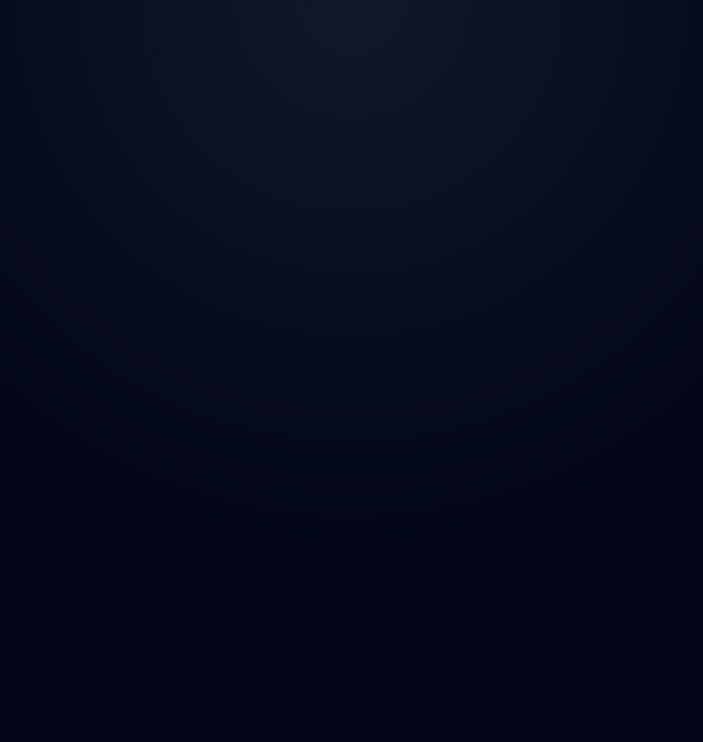
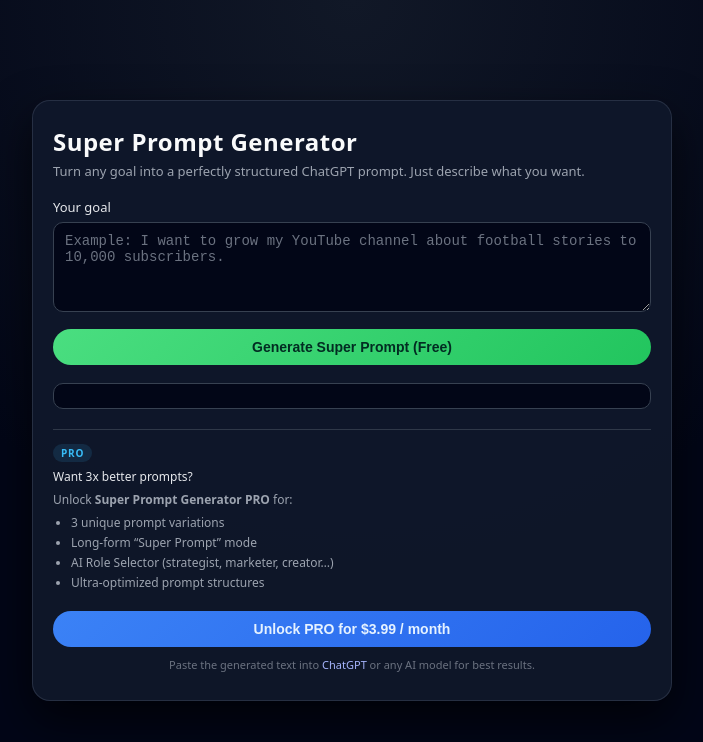
Before and after one commit to djayaz/super-prompt-generator, a plain HTML site: page index.html in a window 1280 px wide. Shown: the whole page, without its empty margins (288-991 px from the left). Drawn offline with Linux system fonts and the light colour scheme.

Commit message:
Update index.html

```diff
--- a/index.html
+++ b/index.html
@@ -54,3 +54,175 @@
       border-radius: 10px;
       border: 1px solid #374151;
       background: #020617;
+      color: #f9fafb;
+      font-size: 14px;
+      outline: none;
+    }
+    textarea::placeholder {
+      color: #6b7280;
+    }
+    textarea:focus {
+      border-color: #4ade80;
+      box-shadow: 0 0 0 1px rgba(74, 222, 128, 0.4);
+    }
+    button {
+      width: 100%;
+      padding: 10px 14px;
+      border-radius: 999px;
+      border: none;
+      cursor: pointer;
+      font-size: 14px;
+      font-weight: 600;
+      margin-top: 12px;
+    }
+    .btn-main {
+      background: linear-gradient(135deg, #4ade80, #22c55e);
+      color: #022c22;
+    }
+    .btn-main:hover {
+      filter: brightness(1.05);
+    }
+    .btn-pro {
+      background: linear-gradient(135deg, #3b82f6, #2563eb);
+      color: #e5f2ff;
+    }
+    .btn-pro:hover {
+      filter: brightness(1.07);
+    }
+    .output {
+      margin-top: 18px;
+      padding: 12px 11px;
+      border-radius: 10px;
+      background: #020617;
+      border: 1px solid #374151;
+      font-size: 13px;
+      white-space: pre-wrap;
+      max-height: 260px;
+      overflow-y: auto;
+    }
+    .footer {
+      margin-top: 10px;
+      font-size: 11px;
+      color: #6b7280;
+      text-align: center;
+    }
+    .footer span {
+      color: #a5b4fc;
+      font-weight: 500;
+    }
+    .pro-section {
+      margin-top: 20px;
+      padding-top: 14px;
+      border-top: 1px solid rgba(55, 65, 81, 0.8);
+      font-size: 12px;
+      color: #9ca3af;
+    }
+    .pro-badge {
+      display: inline-block;
+      padding: 2px 8px;
+      border-radius: 999px;
+      background: rgba(56, 189, 248, 0.12);
+      color: #38bdf8;
+      font-size: 10px;
+      font-weight: 600;
+      text-transform: uppercase;
+      letter-spacing: 0.08em;
+      margin-bottom: 6px;
+    }
+    ul {
+      padding-left: 18px;
+      margin: 6px 0 8px;
+    }
+    ul li {
+      margin-bottom: 3px;
+    }
+  </style>
+</head>
+<body>
+  <div class="card">
+    <h1>Super Prompt Generator</h1>
+    <div class="subtitle">
+      Turn any goal into a perfectly structured ChatGPT prompt. Just describe
+      what you want.
+    </div>
+
+    <label for="goal">Your goal</label>
+    <textarea
+      id="goal"
+      placeholder="Example: I want to grow my YouTube channel about football stories to 10,000 subscribers."
+    ></textarea>
+
+    <button class="btn-main" onclick="generatePrompt()">
+      Generate Super Prompt (Free)
+    </button>
+
+    <div id="result" class="output"></div>
+
+    <div class="pro-section">
+      <div class="pro-badge">PRO</div>
+      <div style="margin-bottom: 6px; font-weight: 500; color: #e5e7eb;">
+        Want 3x better prompts?
+      </div>
+      <p style="margin: 0 0 6px;">
+        Unlock <strong>Super Prompt Generator PRO</strong> for:
+      </p>
+      <ul>
+        <li>3 unique prompt variations</li>
+        <li>Long-form “Super Prompt” mode</li>
+        <li>AI Role Selector (strategist, marketer, creator…)</li>
+        <li>Ultra-optimized prompt structures</li>
+      </ul>
+      <button
+        class="btn-pro"
+        onclick="window.location.href='https://abdllhak.gumroad.com/l/nubbpz';"
+      >
+        Unlock PRO for $3.99 / month
+      </button>
+    </div>
+
+    <div class="footer">
+      Paste the generated text into <span>ChatGPT</span> or any AI model for
+      best results.
+    </div>
+  </div>
+
+  <script>
+    function generatePrompt() {
+      const goal = document.getElementById("goal").value.trim();
+      const result = document.getElementById("result");
+
+      if (!goal) {
+        result.textContent = "Please type your goal first.";
+        return;
+      }
+
+      const prompt = `You are an elite AI assistant specialized in strategy, planning and execution.
+
+Your mission: help the user achieve the following goal:
+"${goal}"
+
+Follow this process step-by-step before answering:
+
+1) Clarify & reframe the goal in your own words.
+2) Break the goal into clear, logical phases.
+3) In each phase, list specific, actionable steps.
+4) Highlight the 20% of actions that will create 80% of the results.
+5) Warn the user about common mistakes and how to avoid them.
+6) Give 3 alternative strategies based on different risk levels (low, medium, aggressive).
+7) Finish with a short, prioritized action checklist for the next 7 days.
+
+Response format:
+
+[1] Summary of the goal
+[2] Strategy phases
+[3] Action steps
+[4] 3 alternative strategies
+[5] 7-day action checklist
+
+Use clear, practical, no-fluff language.`;
+
+      result.textContent = prompt;
+    }
+  </script>
+</body>
+</html>
```
